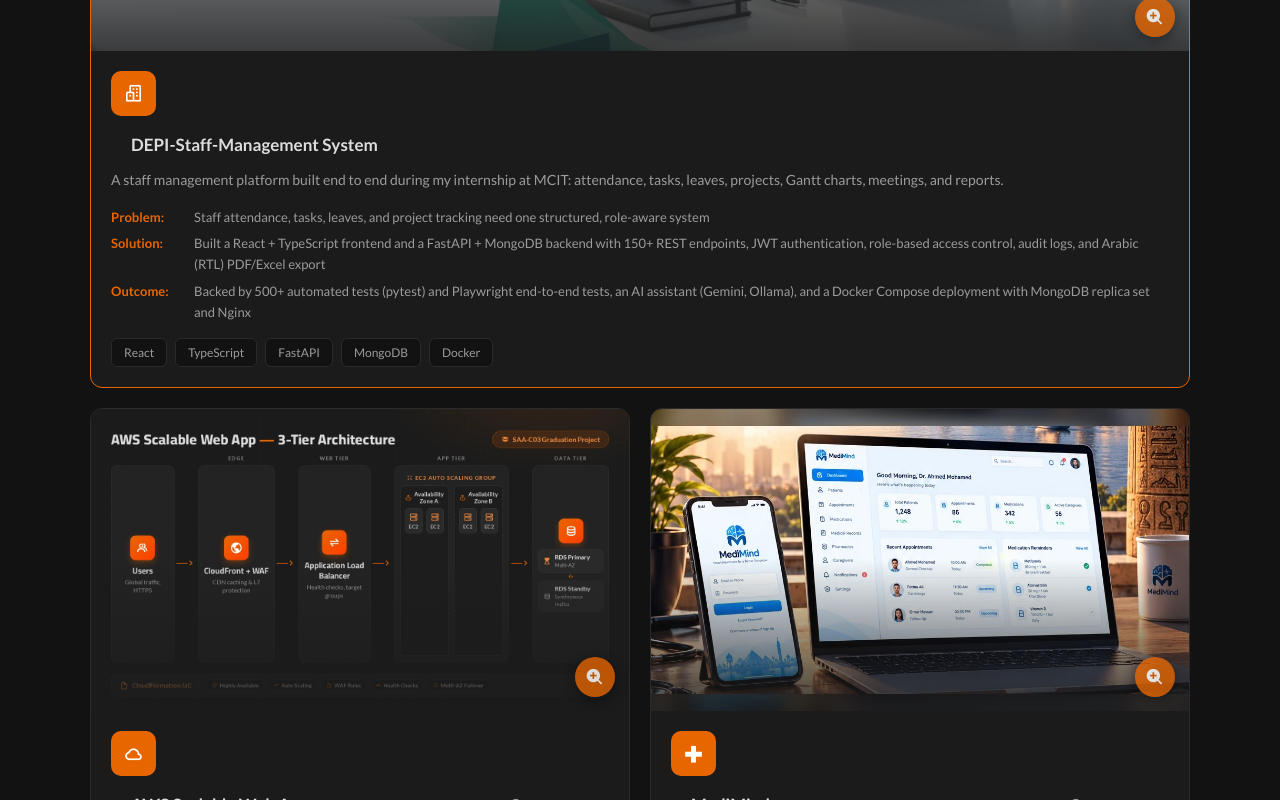
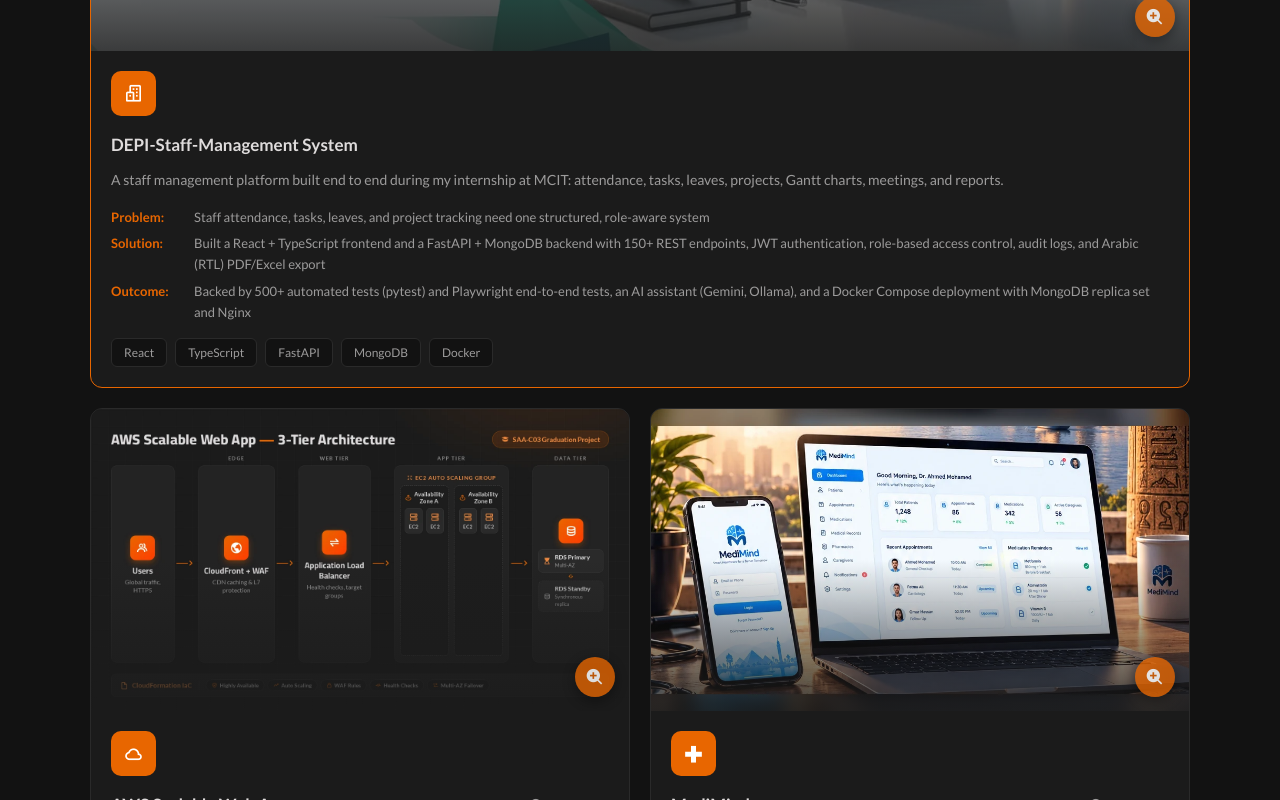
Before and after one commit to iMohammedJameel/iMohammedJameel.github.io, a plain HTML site: page index.html in a window 1280 px wide. Shown: the part 4740-5540 px from the top of the page. Drawn offline with nearby package versions, Linux system fonts and the light colour scheme; animation ran at ten frames a second.

Commit message:
fix(styles): fix project title horizontal alignment in project cards

```diff
--- a/style.css
+++ b/style.css
@@ -993,8 +993,10 @@ ul { list-style: none; }
   display: flex;
   justify-content: space-between;
   align-items: center;
-  margin: 15px 20px 10px;
-  padding: 0;
+  /* Horizontal inset comes from ".project-card .project-head { padding: 0 20px }"
+     above — no side margin here, otherwise the title gets pushed 40px in
+     while the description starts at 20px (misaligned left edges). */
+  margin: 15px 0 10px;
 }
 .project-title {
   font-size: 17px;
```
